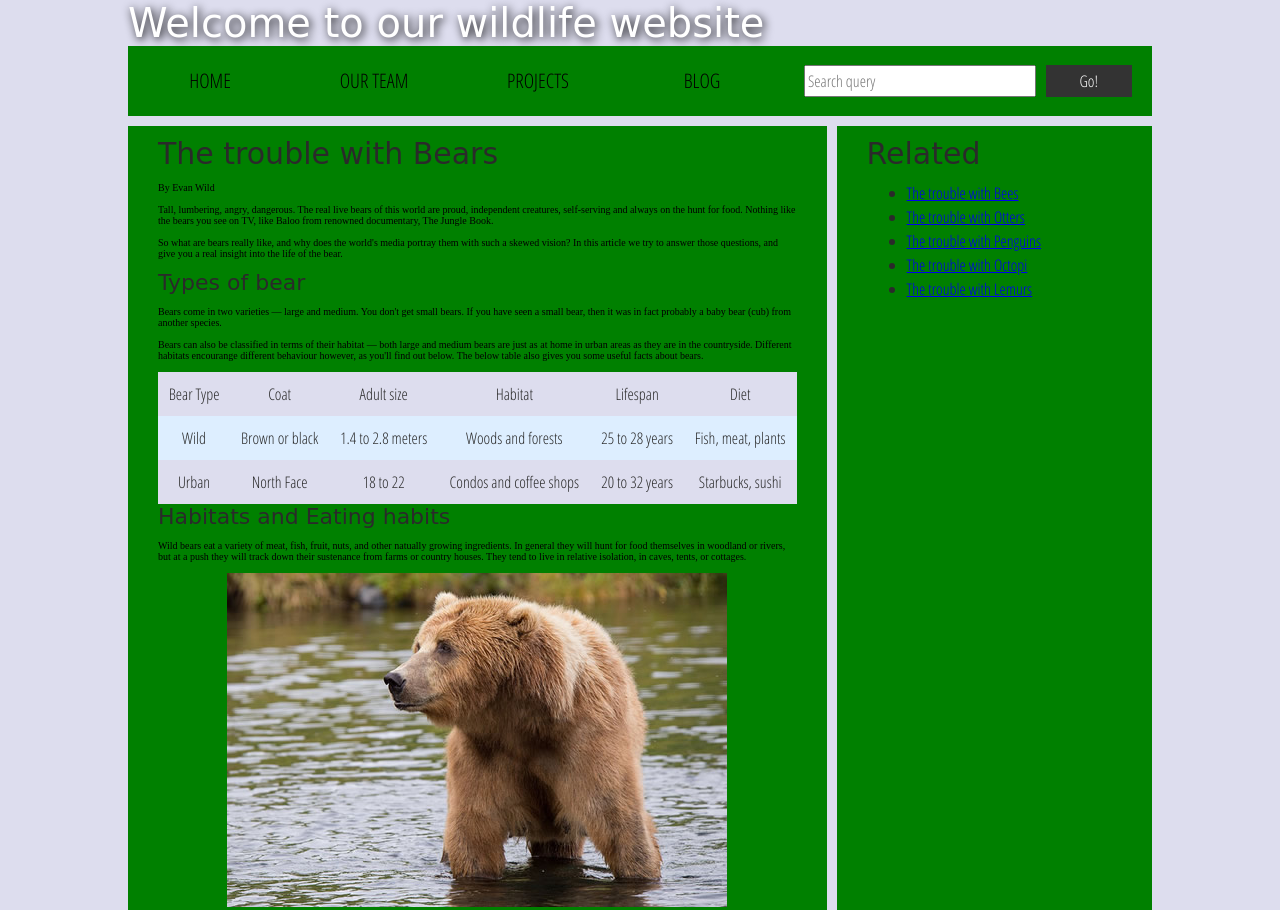
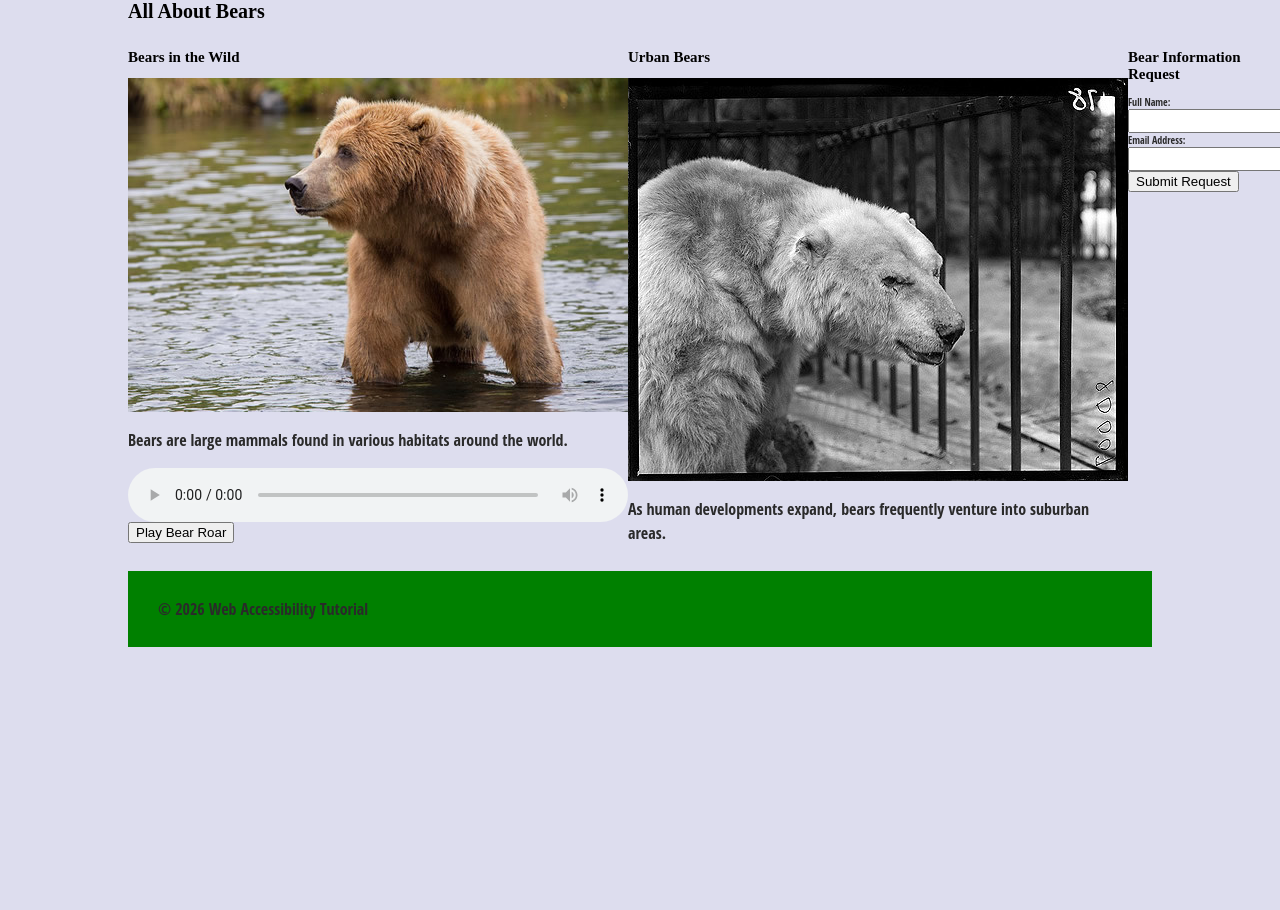
Before and after one commit to ananthpravin/ananthpravin.github.io, a plain HTML site: page Assignment 5/assessment-files/index.html in a window 1280 px wide. Shown: the top 910 px of the page. After the commit the page ends 800 px from the top, so only its background shows below. Drawn offline with Linux system fonts and the light colour scheme; a web font is replaced by a local one.

Commit message:
Update index.html

```diff
--- a/Assignment 5/assessment-files/index.html
+++ b/Assignment 5/assessment-files/index.html
@@ -5,177 +5,60 @@ Date: 11 August 2026
 Description: Accessibility fixes
 -->
 
-<!DOCTYPE html>
-<html>
-  <head>
-    <meta charset="utf-8">
+<title>Bear Wildlife Page - Accessible</title>
+    <link rel="stylesheet" href="style.css">
+</head>
+<body>
 
-    <title>Accessibility assessment</title>
-    <link href="https://fonts.googleapis.com/css?family=Open+Sans+Condensed:300|Sonsie+One" rel="stylesheet" type="text/css">
-    <link rel="stylesheet" href="style.css">
-
-    <!-- the below three lines are a fix to get HTML5 semantic elements working in old versions of Internet Explorer-->
-    <!--[if lt IE 9]>
-      <script src="http://html5shiv.googlecode.com/svn/trunk/html5.js"></script>
-    <![endif]-->
-  </head>
-
-  <body>
-    <div class="header">
-      <font size="7">Welcome to our wildlife website</font>
-    </div>
-
-    <div class="nav">
-      <ul>
-        <li><a href="#">Home</a></li>
-        <li><a href="#">Our team</a></li>
-        <li><a href="#">Projects</a></li>
-        <li><a href="#">Blog</a></li>
-      </ul>
-
-      <form class="search">
-        <input type="search" name="q" placeholder="Search query">
-        <input type="submit" value="Go!">
-      </form>
-    </div>
+    <header>
+        <h1>All About Bears</h1>
+    </header>
 
     <main>
-      <article>
-        <font size="6">The trouble with Bears</font>
-        <br><br>
-        By Evan Wild
-        <br><br>
-        Tall, lumbering, angry, dangerous. The real live bears of this world are proud, independent creatures, self-serving and always on the hunt for food. Nothing like the bears you see on TV, like Baloo from renowned documentary, The Jungle Book.
-        <br><br>
-        So what are bears really like, and why does the world's media portray them with such a skewed vision? In this article we try to answer those questions, and give you a real insight into the life of the bear.
-        <br><br>
-        <font size="5">Types of bear</font>
-        <br><br>
-        Bears come in two varieties — large and medium. You don't get small bears. If you have seen a small bear, then it was in fact probably a baby bear (cub) from another species.
-        <br><br>
-        Bears can also be classified in terms of their habitat — both large and medium bears are just as at home in urban areas as they are in the countryside. Different habitats encourange different behaviour however, as you'll find out below. The below table also gives you some useful facts about bears.
-        <br><br>
-        <table>
-          <thead>
-            <tr>
-              <td>Bear Type</td>
-              <td>Coat</td>
-              <td>Adult size</td>
-              <td>Habitat</td>
-              <td>Lifespan</td>
-              <td>Diet</td>
-            </tr>
-          </thead>
-          <tbody>
-            <tr>
-              <td>Wild</td>
-              <td>Brown or black</td>
-              <td>1.4 to 2.8 meters</td>
-              <td>Woods and forests</td>
-              <td>25 to 28 years</td>
-              <td>Fish, meat, plants</td>
-            </tr>
-            <tr>
-              <td>Urban</td>
-              <td>North Face</td>
-              <td>18 to 22</td>
-              <td>Condos and coffee shops</td>
-              <td>20 to 32 years</td>
-              <td>Starbucks, sushi</td>
-            </tr>
-          </tbody>
-        </table>
+        <section>
+            <h2>Bears in the Wild</h2>
+            <img src="media/wild-bear.jpg" alt="A large brown bear standing in a grassy field in the wild.">
+            <p>Bears are large mammals found in various habitats around the world.</p>
 
-        <font size="5">Habitats and Eating habits</font>
-        <br><br>
-        Wild bears eat a variety of meat, fish, fruit, nuts, and other natually growing ingredients. In general they will hunt for food themselves in woodland or rivers, but at a push they will track down their sustenance from farms or country houses. They tend to live in relative isolation, in caves, tents, or cottages.
-        <br><br>
-        <img src="media/wild-bear.jpg">
-        <br><br>
-        Urban (gentrified) bears on the other hand have largely abandoned the old ways. They will hunt other urban creatures if necessary (including other predators like rats and foxes), but prefer to scavenge from readily available urban food outlets like dumpsters, bins, and fast food joints. When food has proven scarce, urban bears have even been known to break into people's kitchens and steal essentials like baked beans, ready meals, and microwave ovens.
-        <br><br>
-        <img src="media/urban-bear.jpg">
-        <br><br>
-        Urban bears will sleep anywhere they can, from bus shelters and parks, to the toilets in McDonalds, to their own apartment.
-        <br><br>
-        <font size="5">Mating rituals</font>
-        <br><br>
-        Bears are romantic creatures by nature, and will naturally look for a mate that they can spend the rest of their lives with. They will woo a potential suitor by making their dwelling look attractive — for example with cave paintings or a bed of reeds in the case of a wild bear, and mood lighting and a Michael Bublé CD in the case of an urban bear.
-        <br><br>
-        The following audio clip contains a fact file providing more details about bear mating rituals, along with samples and quotes from experts.
-        <br><br>
             <audio controls>
-          <source src="media/bear.mp3" type="audio/mp3">
+                <source src="media/bear.mp3" type="audio/mpeg">
                 <source src="media/bear.ogg" type="audio/ogg">
-          <p>It looks like your browser doesn't support HTML5 audio players.</p>
+                Your browser does not support the audio element.
             </audio>
 
-        <aside>
+            <div class="custom-audio-player">
+                <button id="play-sound-btn" type="button">Play Bear Roar</button>
+            </div>
+        </section>
 
-          <font size="5">About the author</font>
-        <br><br>
-          Evan Wild is an unemployed plumber from Doncaster, who has been really "in to" wildlife since childhood. He once went to Chester Zoo on holiday, but got ill after eating a doner kebab.
-        <br><br>
-          He has never seen a bear, but once read a Daily Mail article about them, and thinks they sound cool.
+        <section>
+            <h2>Urban Bears</h2>
+            <img src="media/urban-bear.jpg" alt="A bear foraging for food near urban residential houses.">
+            <p>As human developments expand, bears frequently venture into suburban areas.</p>
+        </section>
 
-        </aside>
-        <section class="comments">
-          <div class="show-hide">Show comments</div>
-
-          <div class="comment-wrapper">
-
-            <font size="6">Add comment</font>
-
-            <form class="comment-form">
-              <div class="flex-pair">
-                Your name:
-                <input type="text" name="name" id="name" placeholder="Enter your name">
-              </div>
-              <div class="flex-pair">
-                Your comment:
-                <input type="text" name="comment" id="comment" placeholder="Enter your comment">
+        <section>
+            <h2>Bear Information Request</h2>
+            <form action="#" method="post">
+                <div>
+                    <label for="full-name">Full Name:</label>
+                    <input type="text" id="full-name" name="full-name" required>
                 </div>
                 <div>
-                <input type="submit" value="Submit comment">
+                    <label for="user-email">Email Address:</label>
+                    <input type="email" id="user-email" name="user-email" required>
+                </div>
+                <div>
+                    <button type="submit">Submit Request</button>
                 </div>
             </form>
-
-            <font size="6">Comments</font>
-
-            <ul class="comment-container">
-
-              <li>
-
-                <p>Bob Fossil</p>
-
-                <p>Oh I am so glad you taught me all about the big brown angry guys in the woods. With their sniffing little noses and their bad attitudes, they can sure be a menace — I was thinking of putting them all in a truck and driving them outta here. I run a zoo, you know.</p>
-
-              </li>
-
-            </ul>
-
-          </div>
         </section>
-      </article>
-
-      <div class="secondary">
-        <font size="6">Related</font>
-
-        <ul>
-          <li><a href="#">The trouble with Bees</a></li>
-          <li><a href="#">The trouble with Otters</a></li>
-          <li><a href="#">The trouble with Penguins</a></li>
-          <li><a href="#">The trouble with Octopi</a></li>
-          <li><a href="#">The trouble with Lemurs</a></li>
-        </ul>
-      </div>
     </main>
 
     <footer>
-      <p>©Copyright 2050 by nobody. All rights reversed.</p>
+        <p>&copy; 2026 Web Accessibility Tutorial</p>
     </footer>
 
     <script src="main.js"></script>
-
 </body>
 </html>
```
Lines whose indentation alone changed are shown as unchanged.
